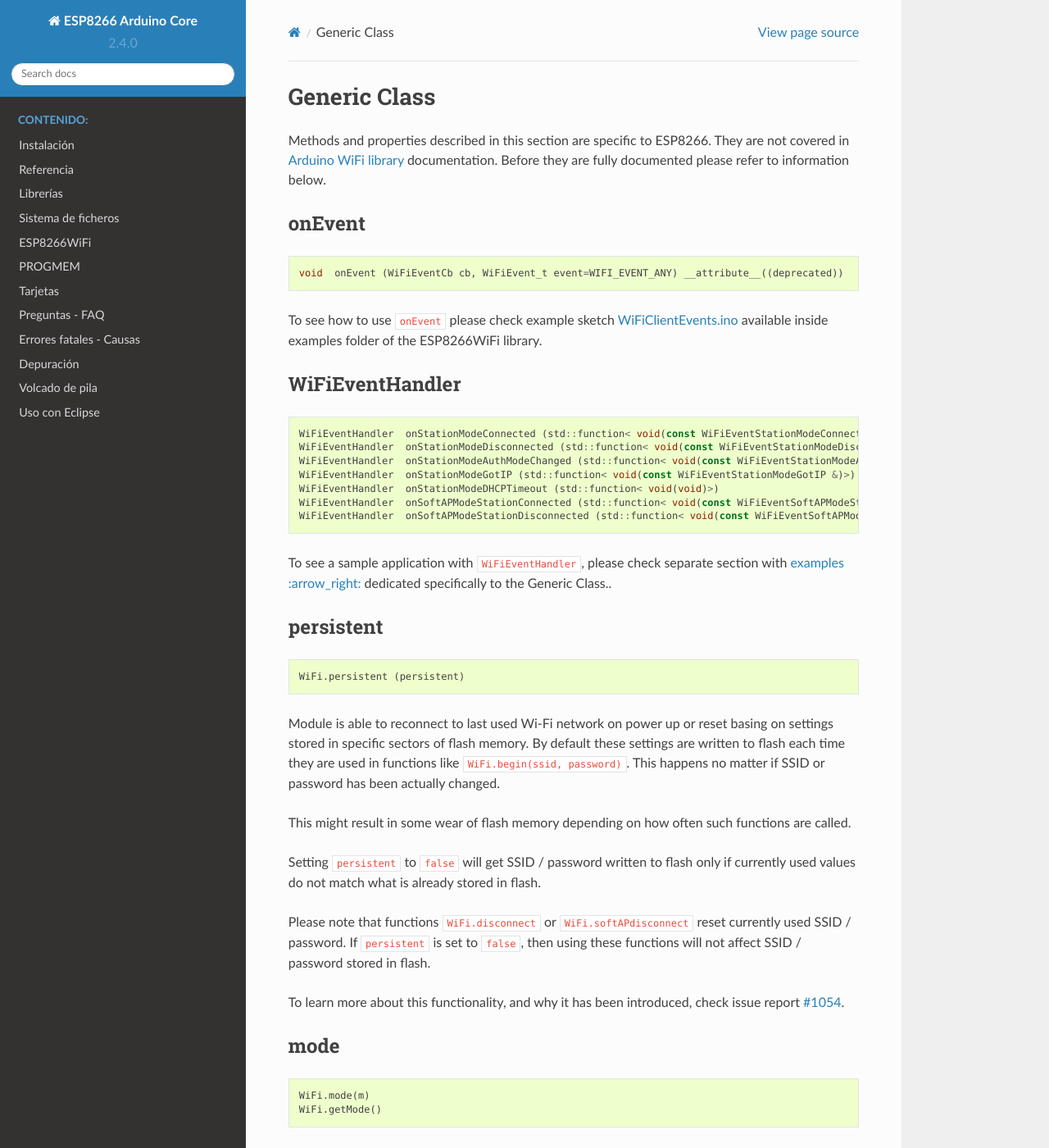
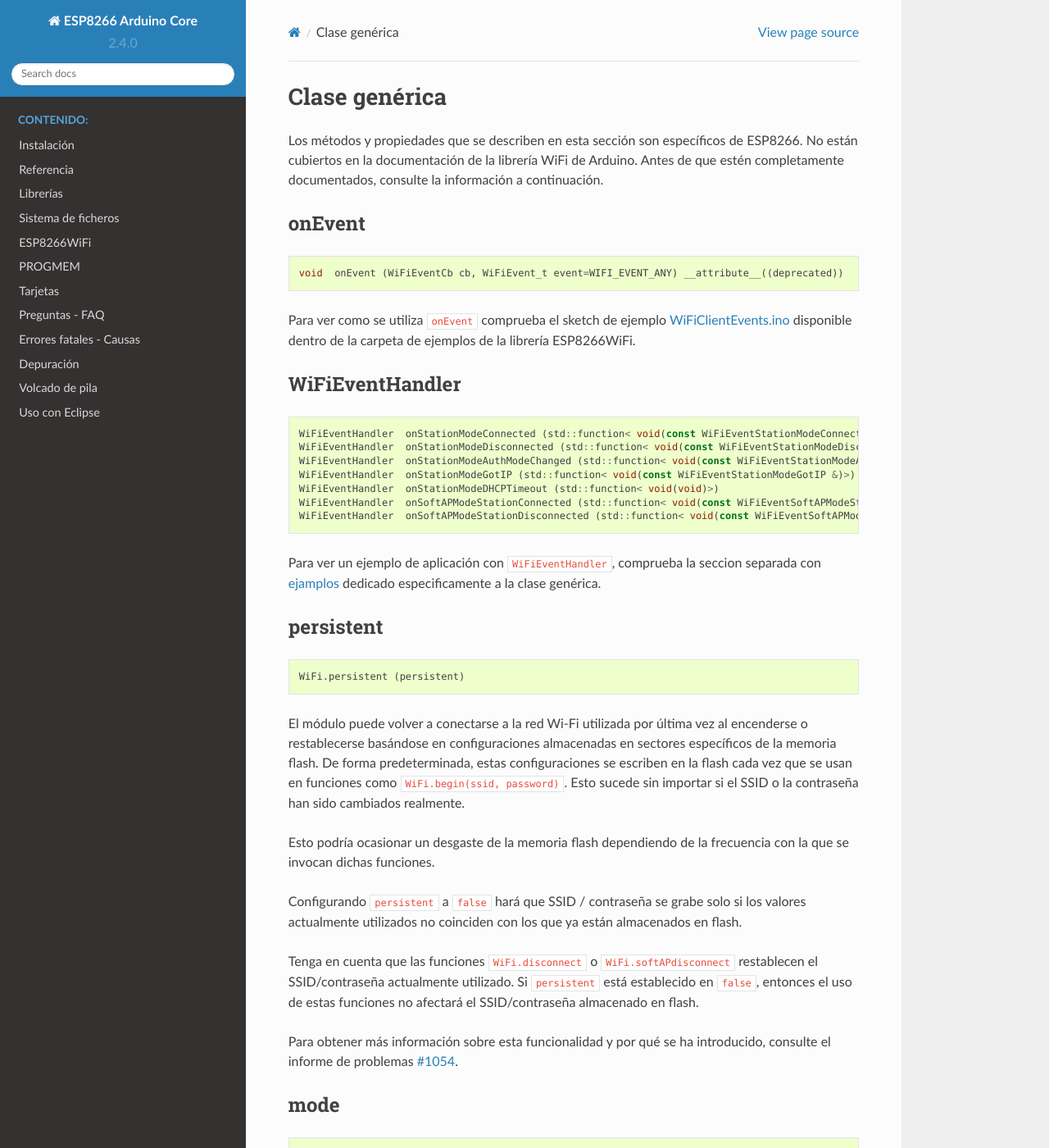
Before and after one commit to lrmoreno007/ESP8266-Arduino-Spanish, a Sphinx documentation site: the page built from doc/esp8266wifi/generic-class.rst, in a window 1280 px wide and 1400 px high. Shown: the whole window at 82% size. Built offline with Sphinx 7.4.7 and the Read the Docs theme 2.0.0, drawn with Linux system fonts in a browser that asks for light colours; pages that are not in the unit, such as notebooks, are missing from menus; some of the changed text lies outside the part shown.

Commit message:
Update generic-class.rst

```diff
--- a/doc/esp8266wifi/generic-class.rst
+++ b/doc/esp8266wifi/generic-class.rst
@@ -1,9 +1,7 @@
-:orphan:
-
-Generic Class
+Clase genérica
 -------------
 
-Methods and properties described in this section are specific to ESP8266. They are not covered in `Arduino WiFi library <https://www.arduino.cc/en/Reference/WiFi>`__ documentation. Before they are fully documented please refer to information below.
+Los métodos y propiedades que se describen en esta sección son específicos de ESP8266. No están cubiertos en la documentación de la librería WiFi de Arduino. Antes de que estén completamente documentados, consulte la información a continuación.
 
 onEvent
 ~~~~~~~
@@ -12,7 +10,7 @@
 
     void  onEvent (WiFiEventCb cb, WiFiEvent_t event=WIFI_EVENT_ANY) __attribute__((deprecated))
 
-To see how to use ``onEvent`` please check example sketch `WiFiClientEvents.ino <https://github.com/esp8266/Arduino/blob/master/libraries/ESP8266WiFi/examples/WiFiClientEvents/WiFiClientEvents.ino>`__ available inside examples folder of the ESP8266WiFi library.
+Para ver como se utiliza ``onEvent`` comprueba el sketch de ejemplo `WiFiClientEvents.ino <https://github.com/esp8266/Arduino/blob/master/libraries/ESP8266WiFi/examples/WiFiClientEvents/WiFiClientEvents.ino>`__ disponible dentro de la carpeta de ejemplos de la librería ESP8266WiFi.
 
 WiFiEventHandler
 ~~~~~~~~~~~~~~~~
@@ -27,7 +25,7 @@
     WiFiEventHandler  onSoftAPModeStationConnected (std::function< void(const WiFiEventSoftAPModeStationConnected &)>)
     WiFiEventHandler  onSoftAPModeStationDisconnected (std::function< void(const WiFiEventSoftAPModeStationDisconnected &)>)
 
-To see a sample application with ``WiFiEventHandler``, please check separate section with `examples :arrow\_right: <generic-examples.rst>`__ dedicated specifically to the Generic Class..
+Para ver un ejemplo de aplicación con ``WiFiEventHandler``, comprueba la seccion separada con `ejamplos <generic-examples.rst>`__ dedicado especificamente a la clase genérica.
 
 persistent
 ~~~~~~~~~~
@@ -36,15 +34,16 @@
 
     WiFi.persistent (persistent)
 
-Module is able to reconnect to last used Wi-Fi network on power up or reset basing on settings stored in specific sectors of flash memory. By default these settings are written to flash each time they are used in functions like ``WiFi.begin(ssid, password)``. This happens no matter if SSID or password has been actually changed.
 
-This might result in some wear of flash memory depending on how often such functions are called.
+El módulo puede volver a conectarse a la red Wi-Fi utilizada por última vez al encenderse o restablecerse basándose en configuraciones almacenadas en sectores específicos de la memoria flash. De forma predeterminada, estas configuraciones se escriben en la flash cada vez que se usan en funciones como ``WiFi.begin(ssid, password)``. Esto sucede sin importar si el SSID o la contraseña han sido cambiados realmente.
 
-Setting ``persistent`` to ``false`` will get SSID / password written to flash only if currently used values do not match what is already stored in flash.
+Esto podría ocasionar un desgaste de la memoria flash dependiendo de la frecuencia con la que se invocan dichas funciones.
 
-Please note that functions ``WiFi.disconnect`` or ``WiFi.softAPdisconnect`` reset currently used SSID / password. If ``persistent`` is set to ``false``, then using these functions will not affect SSID / password stored in flash.
+Configurando ``persistent`` a ``false`` hará que SSID / contraseña se grabe solo si los valores actualmente utilizados no coinciden con los que ya están almacenados en flash.
 
-To learn more about this functionality, and why it has been introduced, check issue report `#1054 <https://github.com/esp8266/Arduino/issues/1054>`__.
+Tenga en cuenta que las funciones ``WiFi.disconnect`` o ``WiFi.softAPdisconnect`` restablecen el SSID/contraseña actualmente utilizado. Si ``persistent`` está establecido en ``false``, entonces el uso de estas funciones no afectará el SSID/contraseña almacenado en flash.
+
+Para obtener más información sobre esta funcionalidad y por qué se ha introducido, consulte el informe de problemas `#1054 <https://github.com/esp8266/Arduino/issues/1054>`__.
 
 mode
 ~~~~
@@ -54,12 +53,10 @@
     WiFi.mode(m)
     WiFi.getMode()
 
--  ``WiFi.mode(m)``: set mode to ``WIFI_AP``, ``WIFI_STA``,
-   ``WIFI_AP_STA`` or ``WIFI_OFF``
--  ``WiFi.getMode()``: return current Wi-Fi mode (one out of four modes
-   above)
+-  ``WiFi.mode(m)``: establece el modo a ``WIFI_AP``, ``WIFI_STA``, ``WIFI_AP_STA`` o ``WIFI_OFF``
+-  ``WiFi.getMode()``: devuelve el modo WiFi actual (alguno de los cuatro anteriores)
 
-Other Function Calls
+Otras llamadas a funciones
 ~~~~~~~~~~~~~~~~~~~~
 
 .. code:: cpp
@@ -79,4 +76,4 @@
 
 Documentation for the above functions is not yet prepared.
 
-For code samples please refer to separate section with `examples <generic-examples.rst>`__ dedicated specifically to the Generic Class.
+Consulte la sección separada con `ejemplos <generic-examples.rst>`__ dedicados específicamente a la clase genérica.
```
